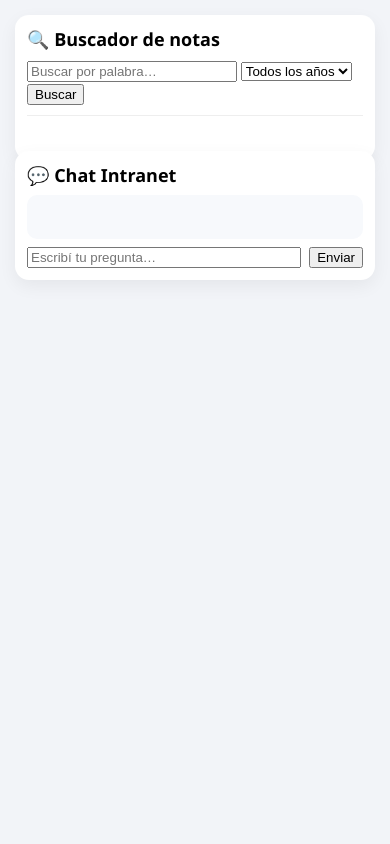
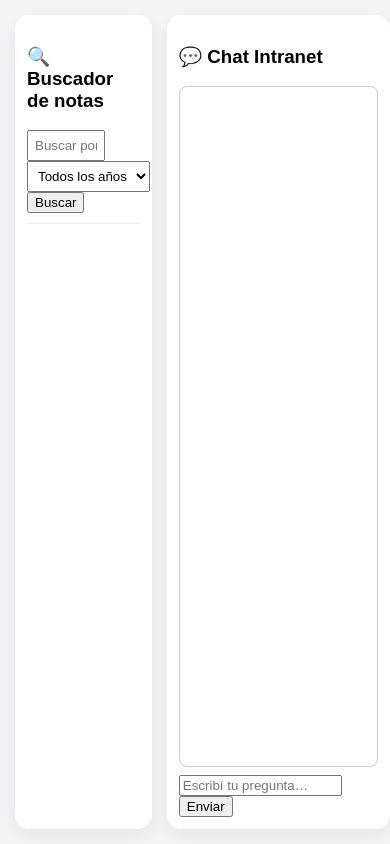
Before and after one commit to comunicacionjudicialcaba/chatbot-intranet-indexer, a Flask app: page / in a window 390 px wide. Run offline with Flask 3, Linux system fonts and the light colour scheme; data that the repository does not hold is empty; parts of the project's set-up code (start-up, migrations or seed data) failed here and were passed over.

Commit message:
Update index.html

```diff
--- a/templates/index.html
+++ b/templates/index.html
@@ -7,12 +7,11 @@
 <style>
 body{
   margin:0;
-  font-family: "Segoe UI", Arial, sans-serif;
-  background:#f2f4f8;
+  font-family:Arial, sans-serif;
+  background:#f2f4f7;
 }
 
-h2{ margin:0 0 8px 0; font-size:18px }
-
+/* ===== LAYOUT ===== */
 #layout{
   display:grid;
   grid-template-columns: 38% 62%;
@@ -22,8 +21,6 @@ h2{ margin:0 0 8px 0; font-size:18px }
   box-sizing:border-box;
 }
 
-/* -------- PANELS -------- */
-
 .panel{
   background:#fff;
   border-radius:14px;
@@ -31,117 +28,54 @@ h2{ margin:0 0 8px 0; font-size:18px }
   box-shadow:0 6px 18px rgba(0,0,0,.06);
   display:flex;
   flex-direction:column;
-  height:100%;
+  min-height:0; /* CLAVE PARA SCROLL */
 }
 
-/* -------- SEARCH -------- */
+/* ===== BUSCADOR ===== */
+#searchBox input, #searchBox select{
+  padding:6px;
+  margin-right:4px;
+}
 
 #results{
   margin-top:10px;
-  overflow:auto;
+  overflow-y:auto;
   flex:1;
   border-top:1px solid #eee;
   padding-top:8px;
 }
 
-
-.resultItem{
-  margin-bottom:10px;
-  padding-bottom:8px;
-  border-bottom:1px dashed #ddd;
+mark{
+  background:#ffe08a;
+  padding:0 2px;
 }
 
-/* -------- CHAT -------- */
-
+/* ===== CHAT ===== */
 #chat{
   flex:1;
-  overflow:auto;
+  border:1px solid #ccc;
   padding:10px;
-  background:#f7f9fc;
-  border-radius:10px;
+  overflow-y:auto;
+  background:#fff;
+  border-radius:8px;
 }
 
-.msg{
-  display:flex;
-  margin:10px 0;
-  align-items:flex-start;
-}
+.user{ color:#003; margin:8px 0; }
+.bot{ color:#060; margin:8px 0; border-bottom:1px dashed #ddd; padding-bottom:8px }
 
-.msg.user{ justify-content:flex-end; }
+#typing{ font-style:italic; color:#888; }
 
-.bubble{
-  max-width:70%;
-  padding:10px 12px;
-  border-radius:14px;
-  line-height:1.35;
-  font-size:14px;
-}
+.bot button{ font-size:12px; margin-right:6px; margin-top:5px }
 
-.user .bubble{
-  background:#dbe8ff;
-  border-bottom-right-radius:4px;
-}
-
-.bot .bubble{
-  background:#ffffff;
-  border-bottom-left-radius:4px;
-  box-shadow:0 2px 6px rgba(0,0,0,.06);
-}
-
-.avatar{
-  width:32px;
-  height:32px;
-  border-radius:50%;
-  background:#ccc;
-  display:flex;
-  align-items:center;
-  justify-content:center;
-  font-size:18px;
-  margin:0 8px;
-}
-
-.user .avatar{ background:#4a7cff; color:white }
-.bot .avatar{ background:#00a6a6; color:white }
-
-.botActions{
-  margin-top:6px;
-}
-
-.botActions button{
-  font-size:12px;
-  margin-right:6px;
-}
-
-/* -------- INPUT -------- */
-
-#typing{
-  font-style:italic;
-  color:#888;
-  padding:5px 10px;
-}
-
-#inputRow{
-  display:flex;
-  gap:8px;
-  margin-top:8px;
-}
-
-/* -------- FEEDBACK -------- */
-
+/* ===== FEEDBACK ===== */
 .star{ cursor:pointer; font-size:18px; color:#ccc }
 .star.selected{ color:gold }
 
 .feedbackBox{
   margin-top:6px;
-  background:#f1f3f8;
+  background:#f2f2f2;
   padding:6px;
-  border-radius:8px;
-}
-
-/* -------- MOBILE -------- */
-
-@media(max-width:900px){
-  #layout{ grid-template-columns:1fr; height:auto }
+  border-radius:6px
 }
 </style>
 </head>
@@ -150,13 +84,13 @@ h2{ margin:0 0 8px 0; font-size:18px }
 
 <div id="layout">
 
-<!-- ================= SEARCH ================= -->
+  <!-- ================= BUSCADOR ================= -->
   <div class="panel">
 
-<h2>🔍 Buscador de notas</h2>
+    <h3>🔍 Buscador de notas</h3>
 
-<div>
-  <input id="searchText" placeholder="Buscar por palabra…" style="width:60%">
+    <div id="searchBox">
+      <input id="searchText" placeholder="Buscar por palabra…" style="width:55%">
       <select id="yearFilter"><option value="">Todos los años</option></select>
       <button onclick="runSearch()">Buscar</button>
     </div>
@@ -168,13 +102,13 @@ h2{ margin:0 0 8px 0; font-size:18px }
   <!-- ================= CHAT ================= -->
   <div class="panel">
 
-<h2>💬 Chat Intranet</h2>
+    <h3>💬 Chat Intranet</h3>
 
     <div id="chat"></div>
     <div id="typing" style="display:none;">🤖 Escribiendo…</div>
 
-<div id="inputRow">
-  <input id="msg" style="flex:1" placeholder="Escribí tu pregunta…" />
+    <div style="margin-top:8px">
+      <input id="msg" style="width:78%" placeholder="Escribí tu pregunta…" />
       <button onclick="send()">Enviar</button>
     </div>
 
@@ -191,115 +125,123 @@ const yearFilter = document.getElementById("yearFilter");
 
 let ALL_DATA = [];
 
-/* ===== LOAD DATA ===== */
+/* ================= LOAD DATA ================= */
 fetch("/data")
 .then(r=>r.json())
 .then(data=>{
-  ALL_DATA=data;
-  const years=[...new Set(data.map(d=>d.anio).filter(Boolean))].sort((a,b)=>b-a);
+  ALL_DATA = data;
+  const years = [...new Set(data.map(d=>d.anio).filter(Boolean))].sort((a,b)=>b-a);
   years.forEach(y=>{
-    const o=document.createElement("option");
-    o.value=y; o.textContent=y;
-    yearFilter.appendChild(o);
+    const opt=document.createElement("option");
+    opt.value=y;
+    opt.textContent=y;
+    yearFilter.appendChild(opt);
   });
 });
 
-/* ===== SEARCH ===== */
+/* ================= HELPERS ================= */
+function previewText(txt){
+  if(!txt) return "";
+  return txt.replace(/\s+/g," ").slice(0,220)+"...";
+}
+
+function highlight(text,q){
+  if(!q) return text;
+  const re=new RegExp(`(${q})`,"gi");
+  return text.replace(re,"<mark>$1</mark>");
+}
+
+/* ================= SEARCH ================= */
 function runSearch(){
-  const q=document.getElementById("searchText").value.toLowerCase();
+  const q=document.getElementById("searchText").value.toLowerCase().trim();
   const year=yearFilter.value;
   resultsBox.innerHTML="";
 
-let res = ALL_DATA.filter(d=>{
+  if(!q){
+    resultsBox.innerHTML="<i>Escribí una palabra para buscar</i>";
+    return;
+  }
+
+  let res=ALL_DATA.filter(d=>{
     if(year && String(d.anio)!==year) return false;
-  const t=(d.titulo+" "+d.texto).toLowerCase();
-  return q && t.includes(q);
+    const text=(d.titulo+" "+d.texto).toLowerCase();
+    return text.includes(q);
   });
 
-/* ordenar por fecha más reciente */
   res.sort((a,b)=>{
     if(!a.fecha_iso || !b.fecha_iso) return 0;
     return b.fecha_iso.localeCompare(a.fecha_iso);
   });
-
 
   if(!res.length){
     resultsBox.innerHTML="<i>No hay resultados</i>";
     return;
   }
 
-  res.slice(0,50).forEach(d=>{
+  res.slice(0,80).forEach(d=>{
     const div=document.createElement("div");
-    div.className="resultItem";
+    const title=highlight(d.titulo||"",q);
+    const prev=highlight(previewText(d.texto||""),q);
+
     div.innerHTML=`
-      <b>${d.titulo}</b><br>
-      ${d.fecha||""}<br>
+      <b>${title}</b><br>
+      <small>${d.fecha||""}</small><br>
+      <div style="color:#555;font-size:13px;margin:4px 0">${prev}</div>
       <a href="${d.url}" target="_blank">Abrir nota</a>
+      <hr>
     `;
     resultsBox.appendChild(div);
   });
+
+  input.focus();
 }
 
-/* ===== CHAT UI ===== */
+/* ================= CHAT UI ================= */
 function addUser(text){
-  const row=document.createElement("div");
-  row.className="msg user";
-  row.innerHTML=`
-    <div class="bubble">${text}</div>
-    <div class="avatar">👤</div>
-  `;
-  chat.appendChild(row);
+  const d=document.createElement("div");
+  d.className="user";
+  d.textContent="👤 "+text;
+  chat.appendChild(d);
   chat.scrollTop=chat.scrollHeight;
 }
 
-function addBot(html, question){
-  const row=document.createElement("div");
-  row.className="msg bot";
+function addBot(html,question){
+  const wrap=document.createElement("div");
+  wrap.className="bot";
 
-  const bubble=document.createElement("div");
-  bubble.className="bubble";
-  bubble.innerHTML=html;
-
-  const actions=document.createElement("div");
-  actions.className="botActions";
+  const content=document.createElement("div");
+  content.innerHTML="🤖 "+html;
 
   const copyBtn=document.createElement("button");
   copyBtn.textContent="📋 Copiar";
-  copyBtn.onclick=()=>copyFormatted(bubble);
+  copyBtn.onclick=()=>copyFormatted(content);
 
-  const fb=buildFeedback(question, bubble.innerText);
+  const fbBox=buildFeedback(question,content.innerText);
 
-  actions.appendChild(copyBtn);
-  actions.appendChild(fb);
-
-  const wrap=document.createElement("div");
-  wrap.appendChild(bubble);
-  wrap.appendChild(actions);
-
-  row.innerHTML=`<div class="avatar">🤖</div>`;
-  row.appendChild(wrap);
-
-  chat.appendChild(row);
+  wrap.appendChild(content);
+  wrap.appendChild(copyBtn);
+  wrap.appendChild(fbBox);
+  chat.appendChild(wrap);
   chat.scrollTop=chat.scrollHeight;
 }
 
-/* ===== COPY ===== */
+/* ================= COPY ================= */
 function copyFormatted(el){
-  const c=el.cloneNode(true);
-  c.querySelectorAll("a").forEach(a=>{
+  const clone=el.cloneNode(true);
+  clone.querySelectorAll("a").forEach(a=>{
     a.replaceWith(`${a.textContent}: ${a.href}`);
   });
-  navigator.clipboard.writeText(c.innerText).then(()=>alert("Copiado"));
+  const txt=clone.innerText.replace(/^🤖 /,"").trim();
+  navigator.clipboard.writeText(txt).then(()=>alert("Copiado"));
 }
 
-/* ===== FEEDBACK ===== */
-function buildFeedback(question, answer){
+/* ================= FEEDBACK ================= */
+function buildFeedback(question,answer){
   const box=document.createElement("div");
   box.className="feedbackBox";
+  let rating=0;
 
-  let rating=0;
   const stars=document.createElement("div");
-
   for(let i=1;i<=5;i++){
     const s=document.createElement("span");
     s.textContent="★";
@@ -307,7 +249,7 @@ function buildFeedback(question, answer){
     s.onclick=()=>{
       rating=i;
       stars.querySelectorAll(".star").forEach((x,j)=>{
-        x.classList.toggle("selected", j<i);
+        x.classList.toggle("selected",j<i);
       });
     };
     stars.appendChild(s);
@@ -331,7 +273,7 @@ function buildFeedback(question, answer){
   return box;
 }
 
-/* ===== CHAT BACKEND ===== */
+/* ================= CHAT BACKEND ================= */
 function send(){
   const text=input.value.trim();
   if(!text) return;
@@ -348,11 +290,11 @@ function send(){
   .then(r=>r.json())
   .then(d=>{
     typing.style.display="none";
-    addBot(d.answer||"Sin respuesta", text);
+    addBot(d.answer||"Sin respuesta",text);
   })
   .catch(()=>{
     typing.style.display="none";
-    addBot("❌ Error de servidor", text);
+    addBot("❌ Error de servidor",text);
   });
 }
 
```
Lines whose indentation alone changed are shown as unchanged.
